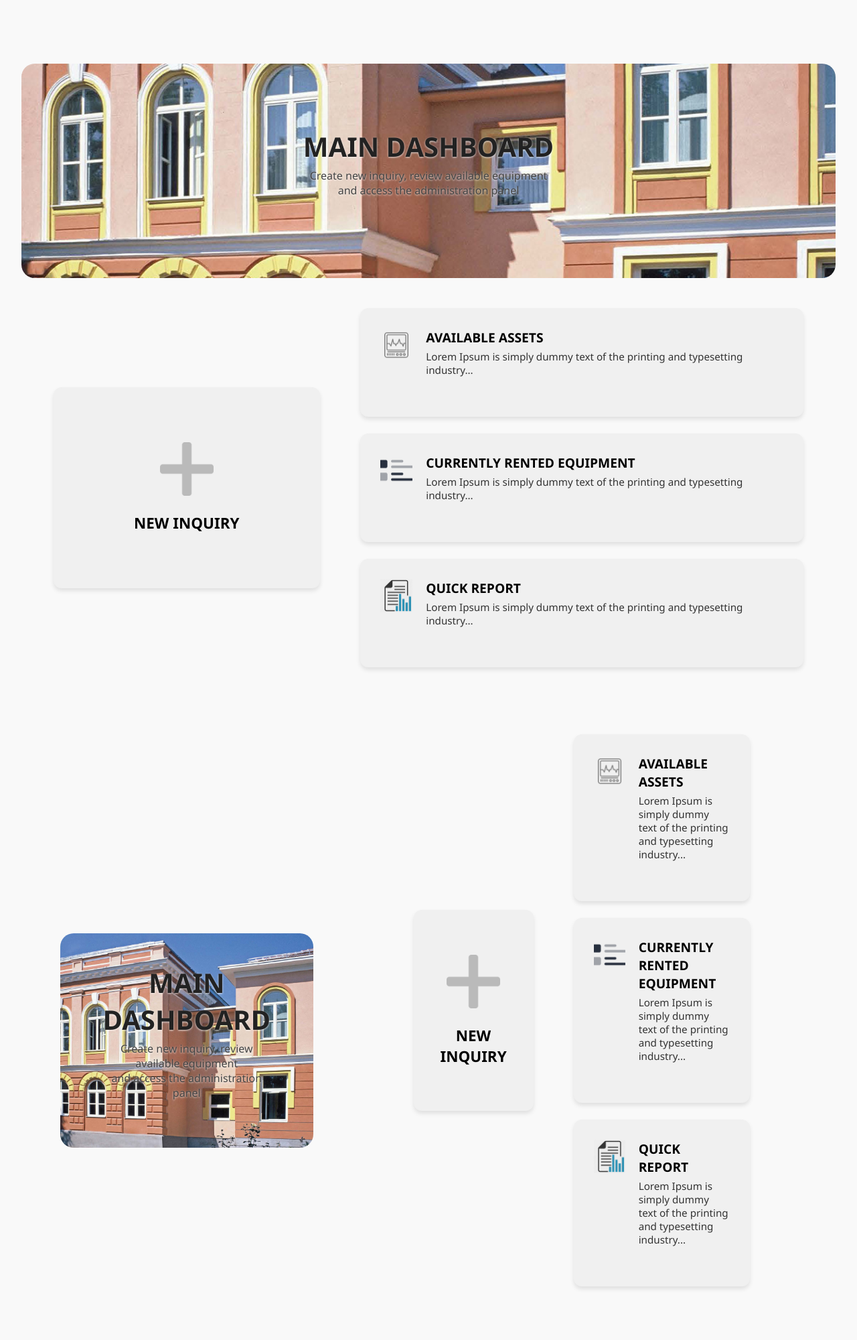
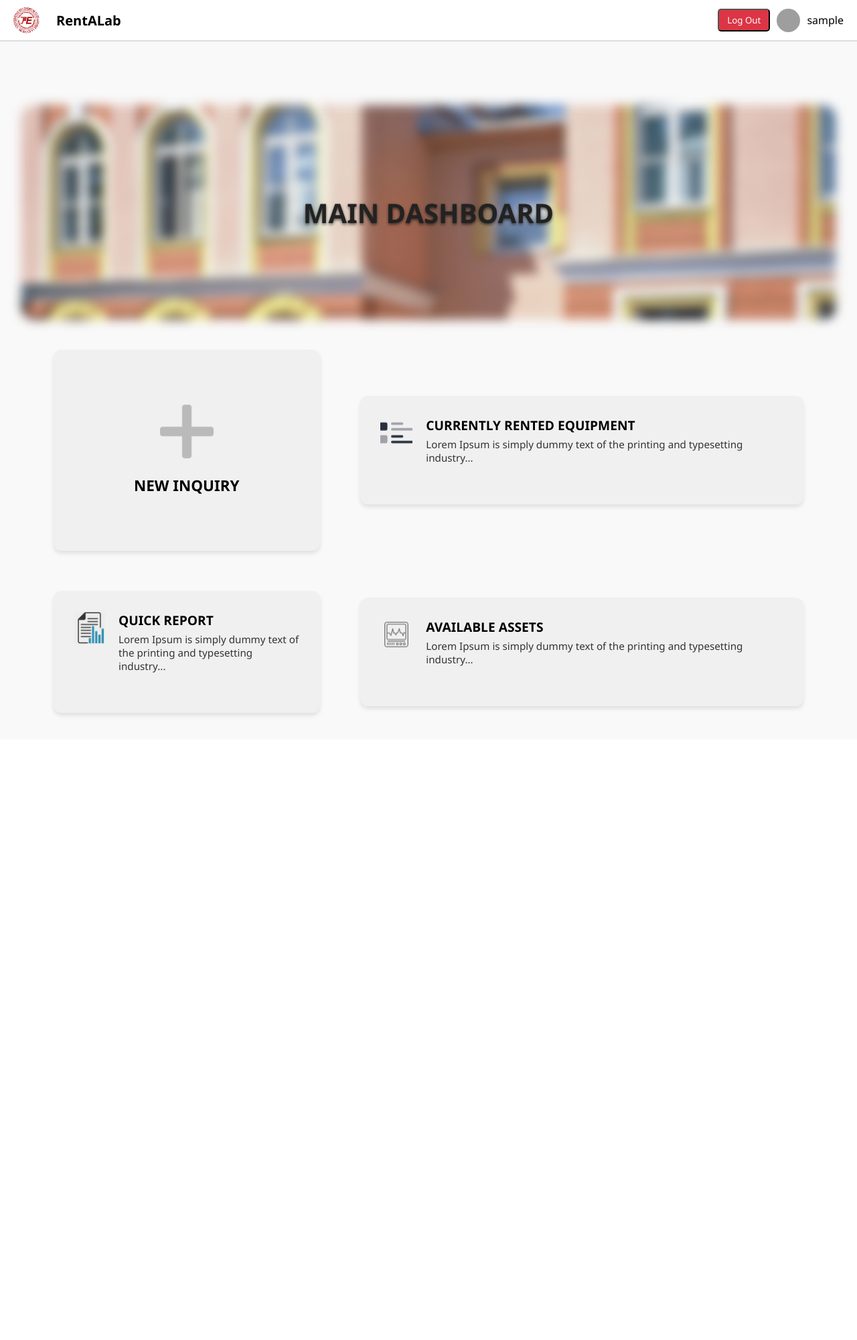
Before and after one commit to ensarcehajic/RentALab, a Flask app: page /dashboard in a window 1280 px wide. Shown: the whole page at 67% size. After the commit the page ends 1070 px from the top, so only its background shows below. Run offline with Flask 3, Linux system fonts and the light colour scheme; the visitor is signed in with stand-in values (Sample User, id 1); grey boxes are pictures that could not be loaded.

Commit message:
Prije commita sa add_equipment fe

```diff
--- a/App/static/css/style.css
+++ b/App/static/css/style.css
@@ -224,27 +224,29 @@ body {
   object-fit: cover;
   width: 95%;
   border-radius: 20px;
+  filter: blur(8px);
 }
-
 .header-text {
   position: absolute;
   top: 50%;
   left: 50%;
   transform: translate(-50%, -50%);
   color: #222;
-  text-shadow: 0 1px 3px rgba(255,255,255,0.8);
+  text-shadow: 0 2px 4px rgba(0,0,0,0.6);
 }
 
 .header-text h1 {
   margin-top: 95px;
   font-size: 2.5rem;
-  font-weight: bold;
+  font-weight: 700; /* Povećajte debljinu fonta */
 }
 
 .header-text p {
   font-size: 1rem;
   color: #444;
+  font-weight: 500;
 }
+
 
 .dashboard-content {
   display: grid;
--- a/App/templates/dashboard.html
+++ b/App/templates/dashboard.html
@@ -1,100 +1,49 @@
-<!DOCTYPE html>
-<html lang="en">
-<head>
-  <meta charset="UTF-8" />
-  <meta name="viewport" content="width=device-width, initial-scale=1.0"/>
-  <title>Main Dashboard</title>
-  <link rel="stylesheet" href="../static/css/style.css" />
-</head>
-<body>
+{% extends "base.html" %}
+
+{% block title %}Dashboard{% endblock %}
+
+{% block content %}
   <header class="dashboard-header">
-    <img src="../static/images/background.jpg" alt="Building Banner" class="header-image" />
+    <img src="{{ url_for('static', filename='images/background.jpg') }}" alt="Building Banner" class="header-image" />
     <div class="header-text">
       <h1>MAIN DASHBOARD</h1>
-      <p>Create new inquiry, review available equipment <br/> and access the administration panel</p>
+      <!-- <p>Create new inquiry, review available equipment <br/> and access the administration panel</p> -->
     </div>
   </header>
 
   <div class="dashboard-content">
-    <a href="/new-inquiry" class="inquiry-card">
-      <img src="../static/images/plus.png" alt="New Inquiry Icon" />
+
+    {% if role == 'admin' or role == 'laborant' %}
+    <a href="{{ url_for('equipment_bp.dodaj_opremu') }}" class="inquiry-card">
+      <img src="{{ url_for('static', filename='images/plus.png') }}" alt="New Inquiry Icon" />
       <h2>NEW INQUIRY</h2>
     </a>
+    <a href="" class="card">
+        <img src="{{ url_for('static', filename='images/report.png') }}" alt="Currently Rented" />
+        <div>
+          <h3>CURRENTLY RENTED EQUIPMENT</h3>
+          <p>Lorem Ipsum is simply dummy text of the printing and typesetting industry...</p>
+        </div>
+      </a>
+      <a href="{{ url_for('equipment_bp.download_csv') }}" class="card">
+        <img src="{{ url_for('static', filename='images/report2.png') }}" alt="Quick Report" />
+        <div>
+          <h3>QUICK REPORT</h3>
+          <p>Lorem Ipsum is simply dummy text of the printing and typesetting industry...</p>
+        </div>
+      </a>
+
+
+    {% endif %}
 
     <div class="right-cards">
-    <a href="/available-assets" class="card">
-      <img src="../static/images/assets.png" alt="Available Assets" />
+      <a href="{{ url_for('equipment_bp.pregledaj_opremu') }}" class="card">
+        <img src="{{ url_for('static', filename='images/assets.png') }}" alt="Available Assets" />
         <div>
           <h3>AVAILABLE ASSETS</h3>
           <p>Lorem Ipsum is simply dummy text of the printing and typesetting industry...</p>
         </div>
       </a>
-
-    <a href="/rented-equipment" class="card">
-      <img src="../static/images/report.png" alt="Currently Rented" />
-      <div>
-        <h3>CURRENTLY RENTED EQUIPMENT</h3>
-        <p>Lorem Ipsum is simply dummy text of the printing and typesetting industry...</p>
     </div>
-    </a>
-
-    <a href="/quick-report" class="card">
-      <img src="../static/images/report2.png" alt="Quick Report" />
-      <div>
-        <h3>QUICK REPORT</h3>
-        <p>Lorem Ipsum is simply dummy text of the printing and typesetting industry...</p>
   </div>
-    </a>
-</div>
-</body>
-</html>
-<!DOCTYPE html>
-<html lang="en">
-<head>
-  <meta charset="UTF-8" />
-  <meta name="viewport" content="width=device-width, initial-scale=1.0"/>
-  <title>Main Dashboard</title>
-  <link rel="stylesheet" href="../static/css/style.css" />
-</head>
-<body>
-  <header class="dashboard-header">
-    <img src="../static/images/background.jpg" alt="Building Banner" class="header-image" />
-    <div class="header-text">
-      <h1>MAIN DASHBOARD</h1>
-      <p>Create new inquiry, review available equipment <br/> and access the administration panel</p>
-    </div>
-  </header>
-
-  <div class="dashboard-content">
-    <a href="/new-inquiry" class="inquiry-card">
-      <img src="../static/images/plus.png" alt="New Inquiry Icon" />
-      <h2>NEW INQUIRY</h2>
-    </a>
-
-    <div class="right-cards">
-    <a href="/available-assets" class="card">
-      <img src="../static/images/assets.png" alt="Available Assets" />
-      <div>
-        <h3>AVAILABLE ASSETS</h3>
-        <p>Lorem Ipsum is simply dummy text of the printing and typesetting industry...</p>
-      </div>
-    </a>
-
-    <a href="/rented-equipment" class="card">
-      <img src="../static/images/report.png" alt="Currently Rented" />
-      <div>
-        <h3>CURRENTLY RENTED EQUIPMENT</h3>
-        <p>Lorem Ipsum is simply dummy text of the printing and typesetting industry...</p>
-      </div>
-    </a>
-
-    <a href="/quick-report" class="card">
-      <img src="../static/images/report2.png" alt="Quick Report" />
-      <div>
-        <h3>QUICK REPORT</h3>
-        <p>Lorem Ipsum is simply dummy text of the printing and typesetting industry...</p>
-      </div>
-    </a>
-</div>
-</body>
-</html>
+{% endblock %}
```
Also changed, not shown: App/routes/equipment.py (+9 -2 lines). Lines whose indentation alone changed are shown as unchanged.
